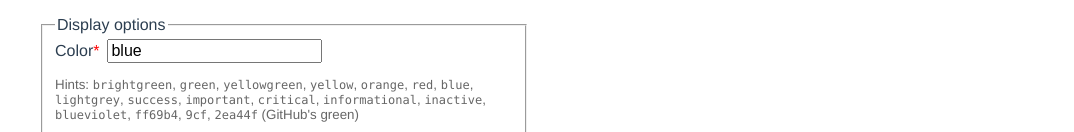
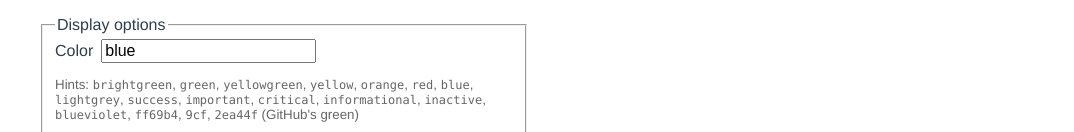
Before and after one commit to MichaelCurrin/badge-generator, a Vue app: page /#/package in a window 1280 px wide. Shown: the part 598-730 px from the top of the page, without its empty margins (103-1177 px from the left). Built offline with nearby package versions, Linux system fonts and the light colour scheme; a small style sheet from the web is missing.

Commit message:
feat: make color optional

```diff
--- a/src/views/GenericBadges.vue
+++ b/src/views/GenericBadges.vue
@@ -30,7 +30,6 @@
                 label="Color"
                 v-model="color"
                 placeholder="e.g. blue"
-                :isRequired="true"
                 :note="colorHelp"
               />
 
--- a/src/views/PackageBadges.vue
+++ b/src/views/PackageBadges.vue
@@ -134,7 +134,6 @@
                 label="Color"
                 v-model="badgeColor"
                 placeholder="e.g. blue"
-                :isRequired="true"
                 :note="colorHelp"
               />
 
--- a/src/views/RepoBadges.vue
+++ b/src/views/RepoBadges.vue
@@ -61,7 +61,6 @@
                 label="Color"
                 v-model="badgeColor"
                 placeholder="e.g. blue"
-                :isRequired="true"
                 :note="colorHelp"
               />
 
```
